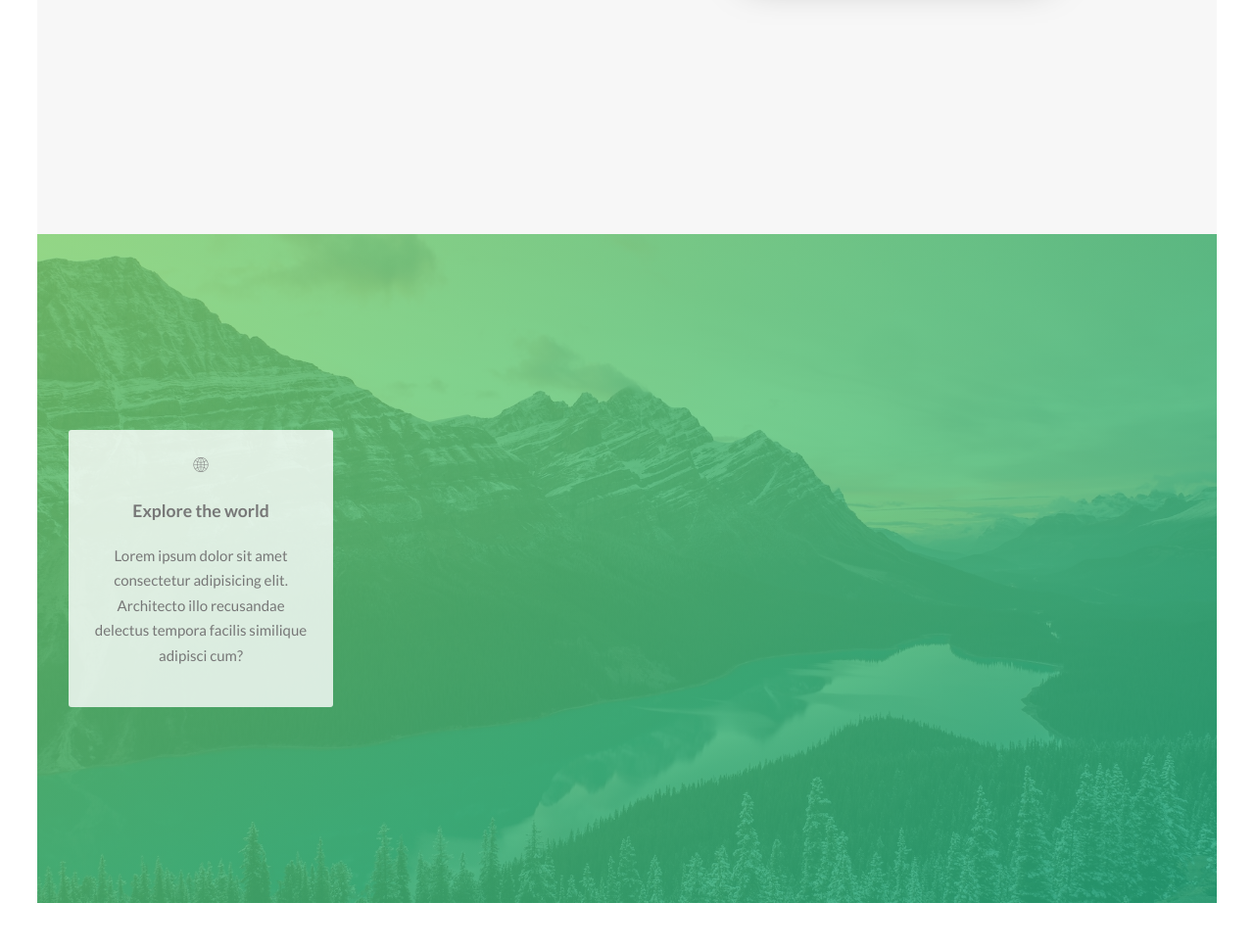
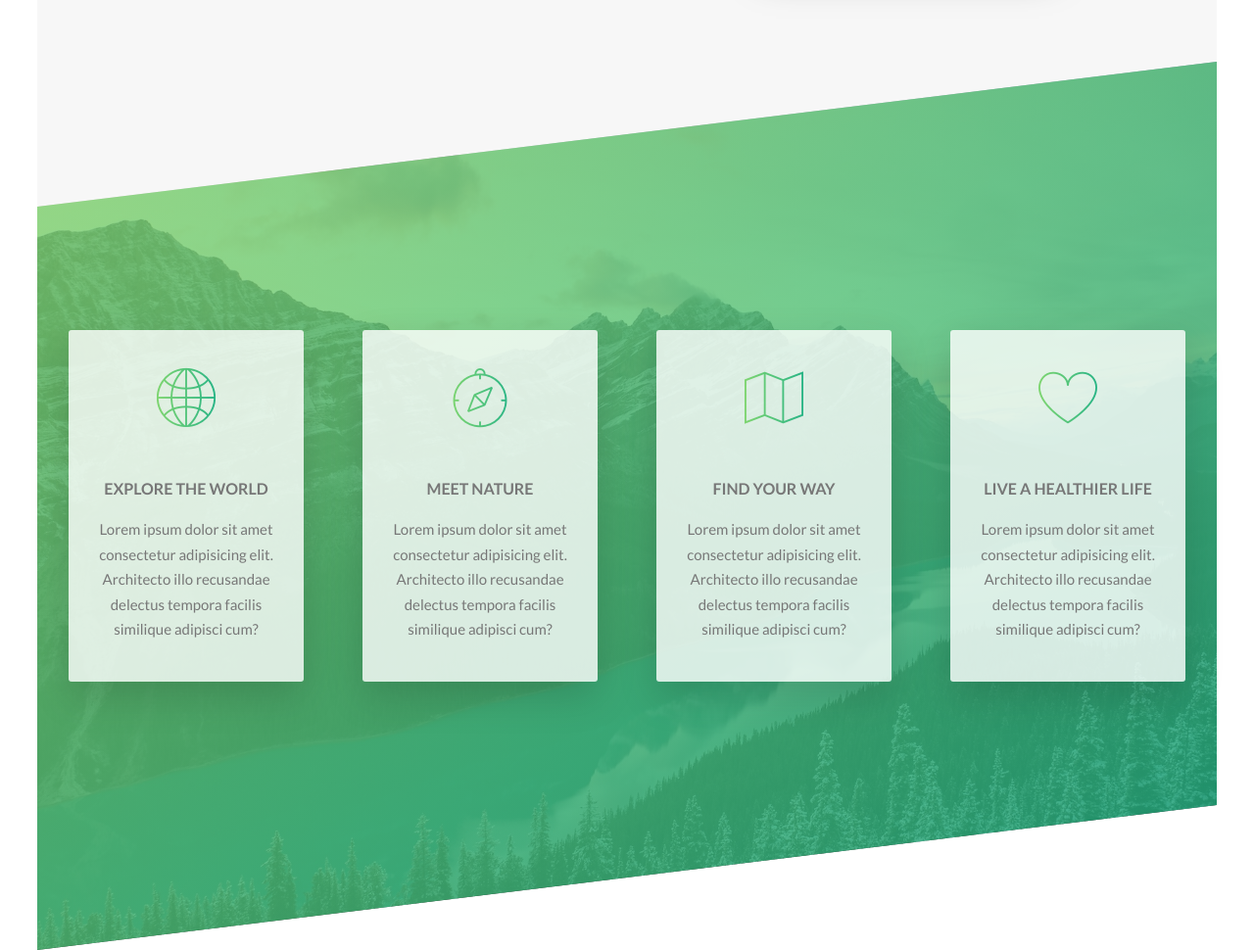
Before and after one commit to paukamisato/Natours, a website: page index.html in a window 1280 px wide. Shown: the part 1429-2399 px from the top of the page at 98% size. Drawn offline with Linux system fonts and the light colour scheme.

Commit message:
section-features

```diff
--- a/index.html
+++ b/index.html
@@ -54,17 +54,36 @@
                             <img src="img/nat-2-large.jpg" alt="Photo 2" class="composition__photo composition__photo--p2">
                             <img src="img/nat-3-large.jpg" alt="Photo 3" class="composition__photo composition__photo--p3">
                         </div>
-
                     </div>
                 </div>
-
             </section>
             <section class="section-features">
                 <div class="row">
                     <div class="col-1-of-4">
                         <div class="feature-box">
-                            <i class="icon-basic-world"></i>
+                            <i class="feature-box__icon icon-basic-world"></i>
                             <h3 class="heading-tertiary">Explore the world</h3>
+                            <p class="feature-box__text">Lorem ipsum dolor sit amet consectetur adipisicing elit. Architecto illo recusandae delectus tempora facilis similique adipisci cum? </p>
+                        </div>
+                    </div>
+                    <div class="col-1-of-4">
+                        <div class="feature-box">
+                            <i class="feature-box__icon icon-basic-compass"></i>
+                            <h3 class="heading-tertiary">Meet nature</h3>
+                            <p class="feature-box__text">Lorem ipsum dolor sit amet consectetur adipisicing elit. Architecto illo recusandae delectus tempora facilis similique adipisci cum? </p>
+                        </div>
+                    </div>
+                    <div class="col-1-of-4">
+                        <div class="feature-box">
+                            <i class="feature-box__icon icon-basic-map"></i>
+                            <h3 class="heading-tertiary">find your way</h3>
+                            <p class="feature-box__text">Lorem ipsum dolor sit amet consectetur adipisicing elit. Architecto illo recusandae delectus tempora facilis similique adipisci cum? </p>
+                        </div>
+                    </div>
+                    <div class="col-1-of-4">
+                        <div class="feature-box">
+                            <i class="feature-box__icon icon-basic-heart"></i>
+                            <h3 class="heading-tertiary">Live a healthier life</h3>
                             <p class="feature-box__text">Lorem ipsum dolor sit amet consectetur adipisicing elit. Architecto illo recusandae delectus tempora facilis similique adipisci cum? </p>
                         </div>
                     </div>
--- a/sass/abstracts/_variables.scss
+++ b/sass/abstracts/_variables.scss
@@ -16,4 +16,4 @@ $deafult-font-size: 1.6rem;
 //GRID
 $grid-width: 114rem;
 $gutter-vertical: 8rem;
-$gutter-horizontal: 2rem;
+$gutter-horizontal: 6rem;
--- a/sass/base/_typography.scss
+++ b/sass/base/_typography.scss
@@ -47,7 +47,7 @@ body {
   }
 }
 
-.headind-tertiary{
+.heading-tertiary{
   font-size: $deafult-font-size;
   font-weight: 700;
   text-transform: uppercase;
--- a/sass/components/_feature-box.scss
+++ b/sass/components/_feature-box.scss
@@ -1,16 +1,23 @@
 .feature-box{
-    background-color:rgba($color-white, .8) ;
+    background-color:rgba($color-white, .8);
     font-size: 1.5rem;
     padding: 2.5rem;
     text-align: center;
     border-radius: 3px;
-    box-shadow: 0 1.5rem 4 rem rgba($color-black, .15);
+    box-shadow: 0 1.5rem 4rem rgba($color-black, .15);
+    transition: transform .3s;
 
     &__icon{
+        font-size: 6rem;
+        margin-bottom: .5rem;
+        display: inline-block;
+        background-image: linear-gradient(to right, $color-primary-light, $color-primary-dark );
+        -webkit-background-clip: text;
+        color: transparent;
+    }
 
+    &:hover {
+        transform: translateY(-1.5rem) scale(1.03);
     }
-    &__text{
 
-
-    }
 }
--- a/sass/pages/_home.scss
+++ b/sass/pages/_home.scss
@@ -13,4 +13,10 @@
       ),
       url(../img/nat-4.jpg);
       background-size: cover;
+      transform:skewY(-7deg);
+      margin-top: -11rem;
+    //with >* the direct child
+    & > * {
+        transform: skewY(7deg);
+    }
 }
```
Also changed, not shown: css/style.css.
